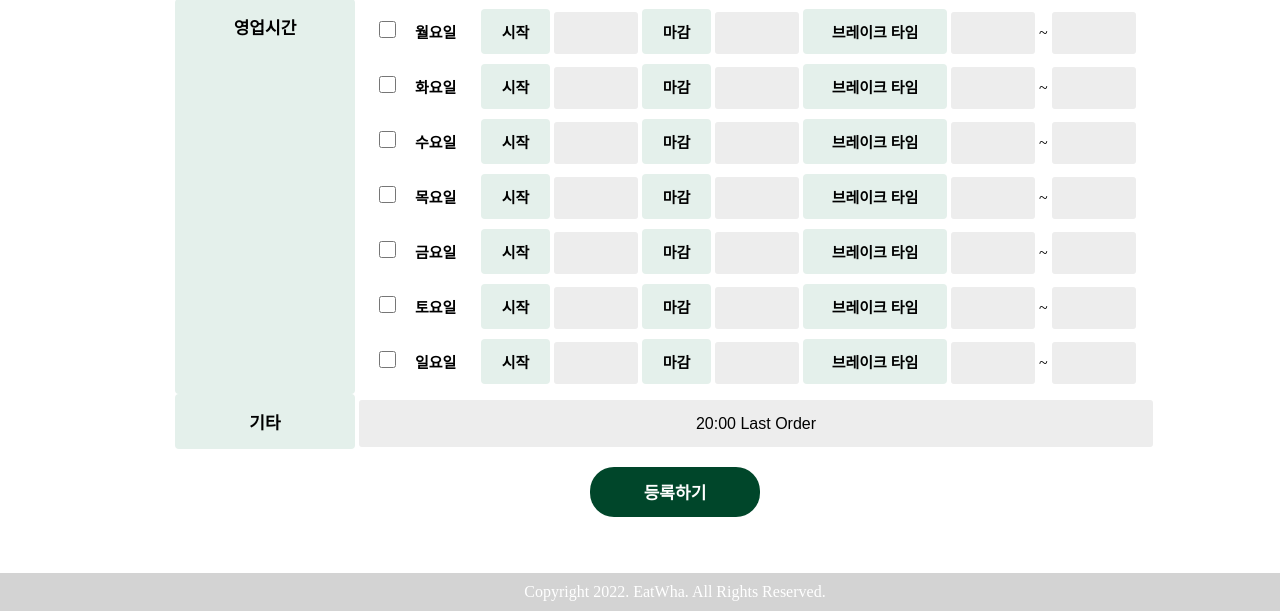
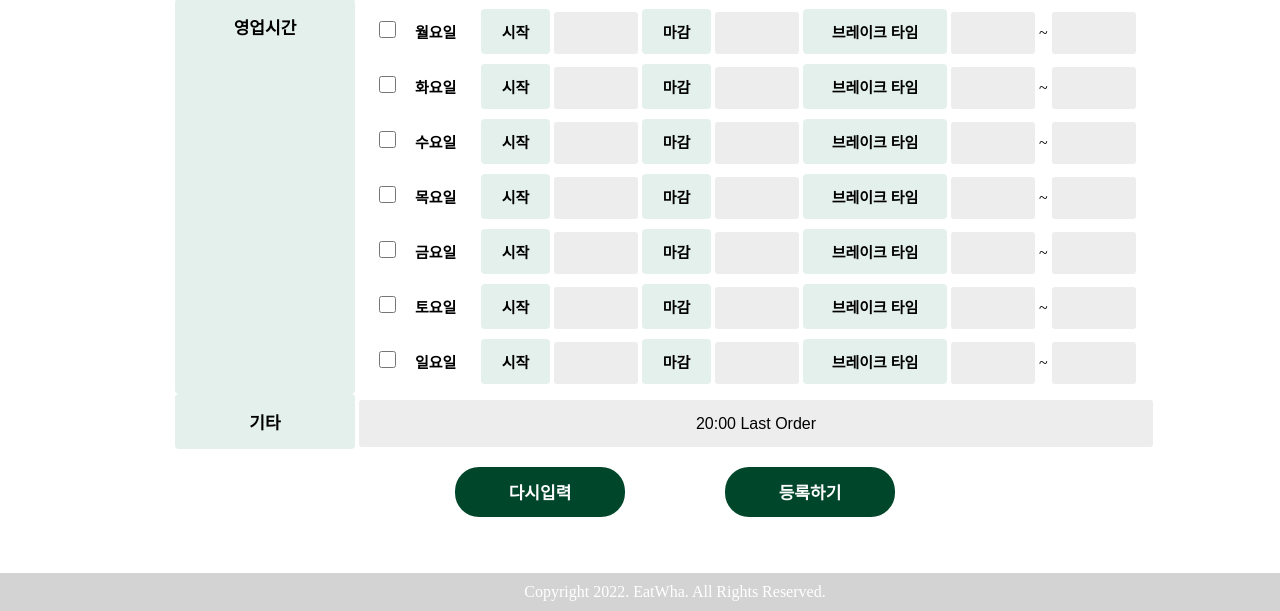
Before and after one commit to 00blowup/2022-2OpenSWPlatformSep7th, a Flask app: page /registerpage in a window 1280 px wide; the page is wider, and only the part inside the window is pictured. Shown: the part 487-1098 px from the top of that part. Run offline with Flask 2, Linux system fonts and the light colour scheme.

Commit message:
Update RegisterPage.html

```diff
--- a/templates/RegisterPage.html
+++ b/templates/RegisterPage.html
@@ -130,7 +130,9 @@
 			<input type="text" id="extra" name="extra" value="20:00 Last Order">
 
 	<br><br>
-	<div class="btnbox"><input type="submit" id="btn2" value="등록하기" ></div></div><br><br></div>
+	<div class="btnbox">
+	<input type="reset" id="btn2" value="다시입력" style="margin-right: 100px;" >
+	<input type="submit" id="btn2" value="등록하기" ></div></div><br><br></div>
 	</form>
 	</div>
 	</div>
```
